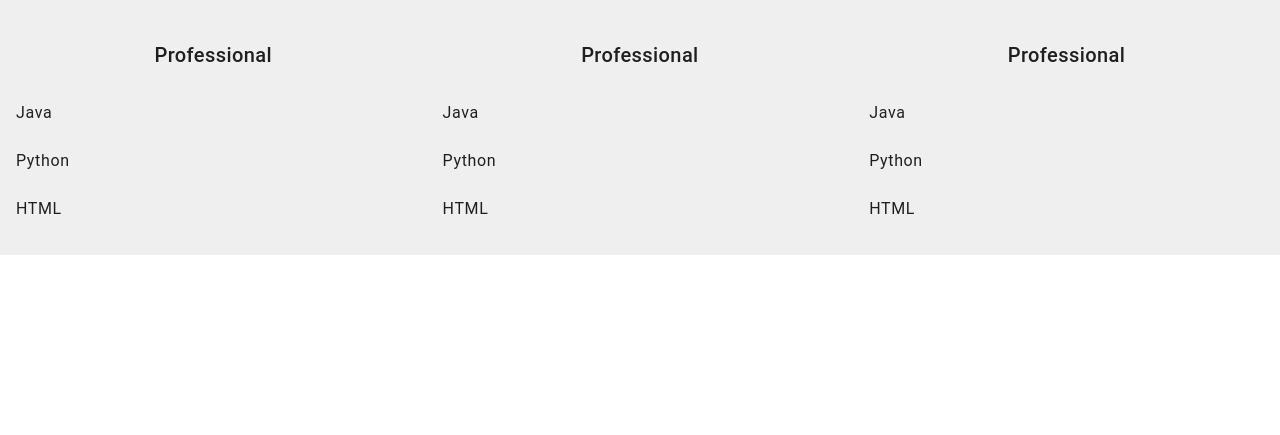
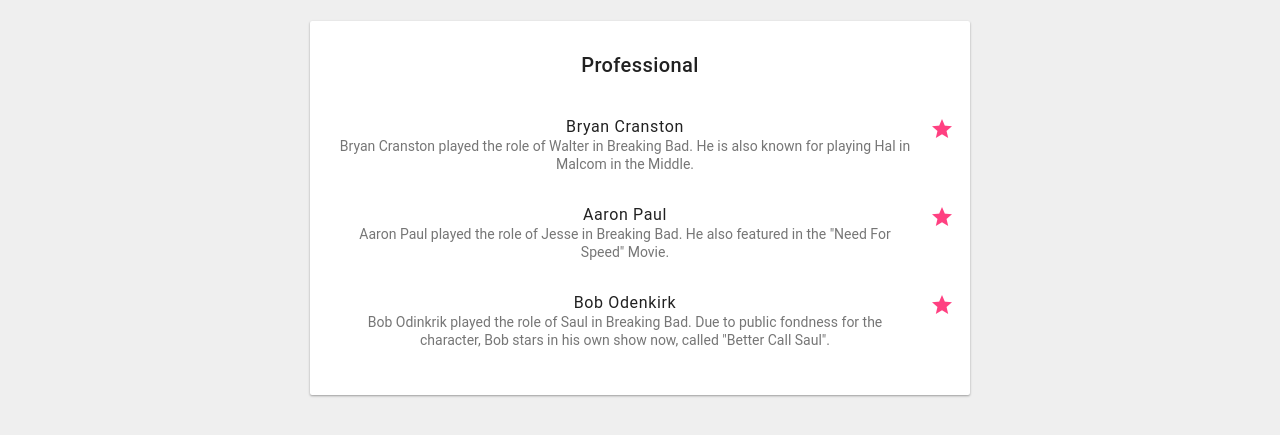
Before and after one commit to nbigger/resume, a website: page index.html in a window 1280 px wide. Shown: the part 567-1002 px from the top of the page. Before the commit the page ends 822 px from the top, so only its background shows below. Drawn offline with Linux system fonts and the light colour scheme.

```diff
--- a/index.html
+++ b/index.html
@@ -68,60 +68,41 @@
     <div class="row">
       <div class="column">
         <h5>Professional</h5>
-        <ul class="demo-list-item mdl-list">
-          <li class="mdl-list__item">
+        <ul class="demo-list-three mdl-list">
+          <li class="mdl-list__item mdl-list__item--three-line">
             <span class="mdl-list__item-primary-content">
-              Java
+              <span>Bryan Cranston</span>
+              <span class="mdl-list__item-text-body">
+                Bryan Cranston played the role of Walter in Breaking Bad. He is also known
+                for playing Hal in Malcom in the Middle.
+              </span>
+            </span>
+            <span class="mdl-list__item-secondary-content">
+              <a class="mdl-list__item-secondary-action" href="#"><i class="material-icons">star</i></a>
             </span>
           </li>
-          <li class="mdl-list__item">
+          <li class="mdl-list__item mdl-list__item--three-line">
             <span class="mdl-list__item-primary-content">
-              Python
+              <span>Aaron Paul</span>
+              <span class="mdl-list__item-text-body">
+                Aaron Paul played the role of Jesse in Breaking Bad. He also featured in
+                the "Need For Speed" Movie.
+              </span>
+            </span>
+            <span class="mdl-list__item-secondary-content">
+              <a class="mdl-list__item-secondary-action" href="#"><i class="material-icons">star</i></a>
             </span>
           </li>
-          <li class="mdl-list__item">
+          <li class="mdl-list__item mdl-list__item--three-line">
             <span class="mdl-list__item-primary-content">
-              HTML
+              <span>Bob Odenkirk</span>
+              <span class="mdl-list__item-text-body">
+                Bob Odinkrik played the role of Saul in Breaking Bad. Due to public fondness for the
+                character, Bob stars in his own show now, called "Better Call Saul".
+              </span>
             </span>
-          </li>
-        </ul>
-      </div>
-      <div class="column">
-        <h5>Professional</h5>
-        <ul class="demo-list-item mdl-list">
-          <li class="mdl-list__item">
-            <span class="mdl-list__item-primary-content">
-              Java
-            </span>
-          </li>
-          <li class="mdl-list__item">
-            <span class="mdl-list__item-primary-content">
-              Python
-            </span>
-          </li>
-          <li class="mdl-list__item">
-            <span class="mdl-list__item-primary-content">
-              HTML
-            </span>
-          </li>
-        </ul>
-      </div>
-      <div class="column">
-        <h5>Professional</h5>
-        <ul class="demo-list-item mdl-list">
-          <li class="mdl-list__item">
-            <span class="mdl-list__item-primary-content">
-              Java
-            </span>
-          </li>
-          <li class="mdl-list__item">
-            <span class="mdl-list__item-primary-content">
-              Python
-            </span>
-          </li>
-          <li class="mdl-list__item">
-            <span class="mdl-list__item-primary-content">
-              HTML
+            <span class="mdl-list__item-secondary-content">
+              <a class="mdl-list__item-secondary-action" href="#"><i class="material-icons">star</i></a>
             </span>
           </li>
         </ul>
--- a/styles/main.scss
+++ b/styles/main.scss
@@ -4,8 +4,12 @@
 $standard-border: 4px solid black;
 
 .column {
-    float: left;
-    width: 33.33%;
+    float: center;
+    width: 50%;
+    background-color: white;
+    padding: 10px;
+    border-radius: 2px;
+    box-shadow: 0 1px 3px rgba(0,0,0,0.12), 0 1px 2px rgba(0,0,0,0.24);
 }
 
 /* Clear floats after the columns */
@@ -15,6 +19,10 @@
     clear: both;
 }
 
+.demo-list-three {
+  width: 650px;
+}
+
 .top-half {
   background-color: #4054b2;
 }
@@ -22,6 +30,7 @@
 .bottom-half {
   background-color: #efefef;
   padding-top: 100px;
+  padding-bottom: 100px;
 }
 
 h1 {
```
Also changed, not shown: assets/main.css.
